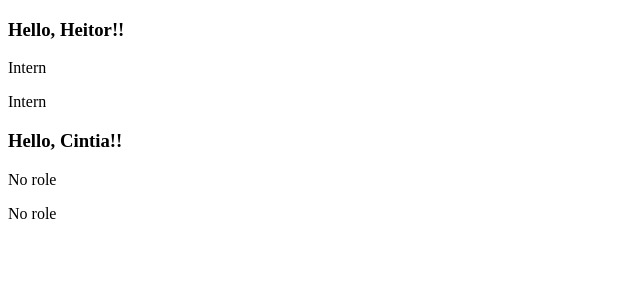
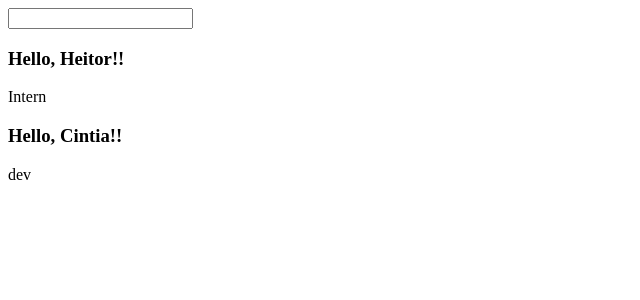
Before and after one commit to s4bino/react, a React (Create React App) app: page / in a window 1280 px wide. Shown: the top 300 px of the page, without its empty margins (0-640 px from the left). Built offline with nearby package versions, Linux system fonts and the light colour scheme.

Commit message:
Aula 5 - useState Hook

```diff
--- a/src/App.js
+++ b/src/App.js
@@ -1,15 +1,29 @@
 
 import './App.css';
 import Employee from './components/Employee';
+import { useState } from 'react';
 
 function App() {
+
+  const [role, setRole] = useState('dev');
   const showEmnployees = true;
+
   return (
     <div className="App">
         {showEmnployees ? (
           <>
+            <input type='text'
+                onChange={(e) => {
+                console.log(e.target.value);
+                //numer one rule of State: nunca atribua valor a uma variavel
+                //diretamente, sempre use o set
+                // não faça isso: role = e.target.value;
+                //faça isso:
+                setRole(e.target.value);
+              }}
+            />
             <Employee name="Heitor" role="Intern" />
-            <Employee name="Cintia" />
+            <Employee name="Cintia" role={role}/>
           </>
         ): (
           <p>you cannot see the employee</p>
--- a/src/components/Employee.js
+++ b/src/components/Employee.js
@@ -3,12 +3,6 @@
     <>
         <h3>Hello, {props.name}!!</h3>
         <p>{props.role ? props.role : "No role"}</p>
-        {props.role ? (
-            <p class="role">{props.role}</p>
-        ): (
-            <p class="norole">No role</p>
-        )
-        }
     </>
     )
 }
```
